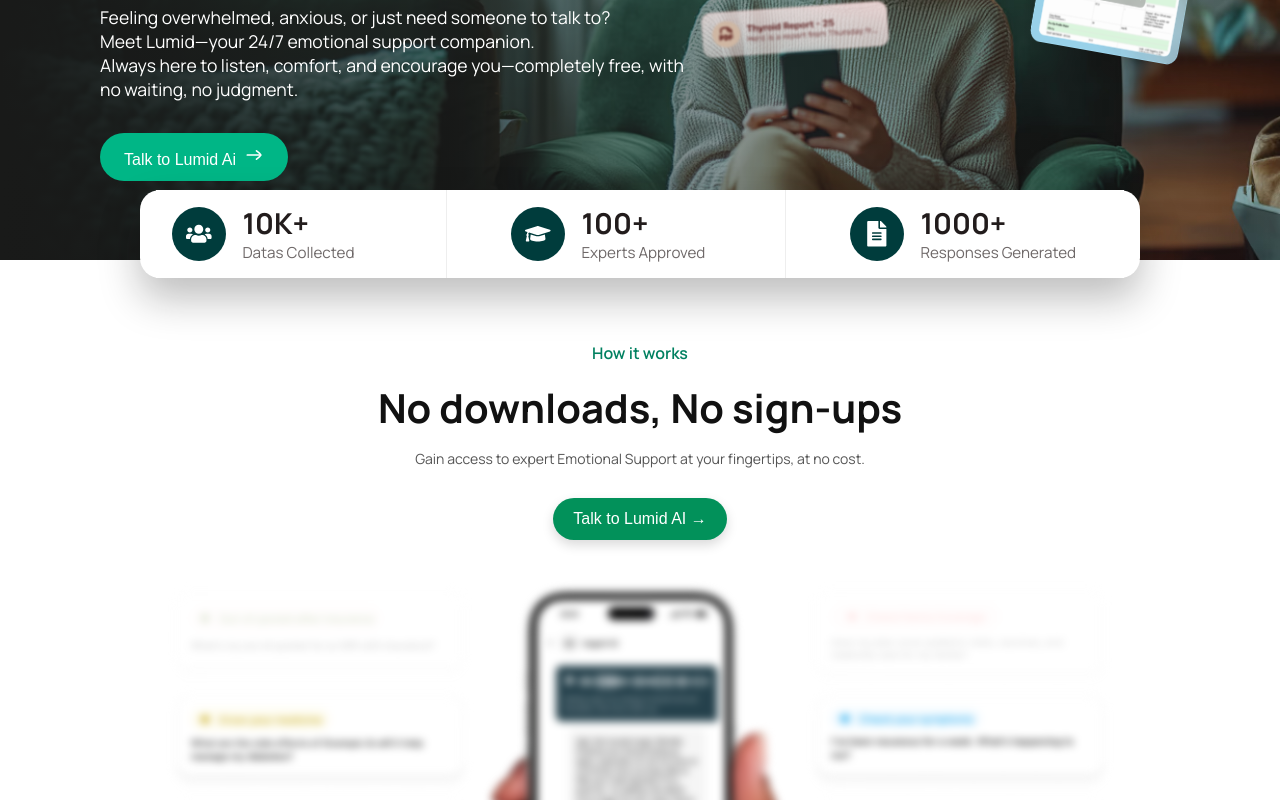
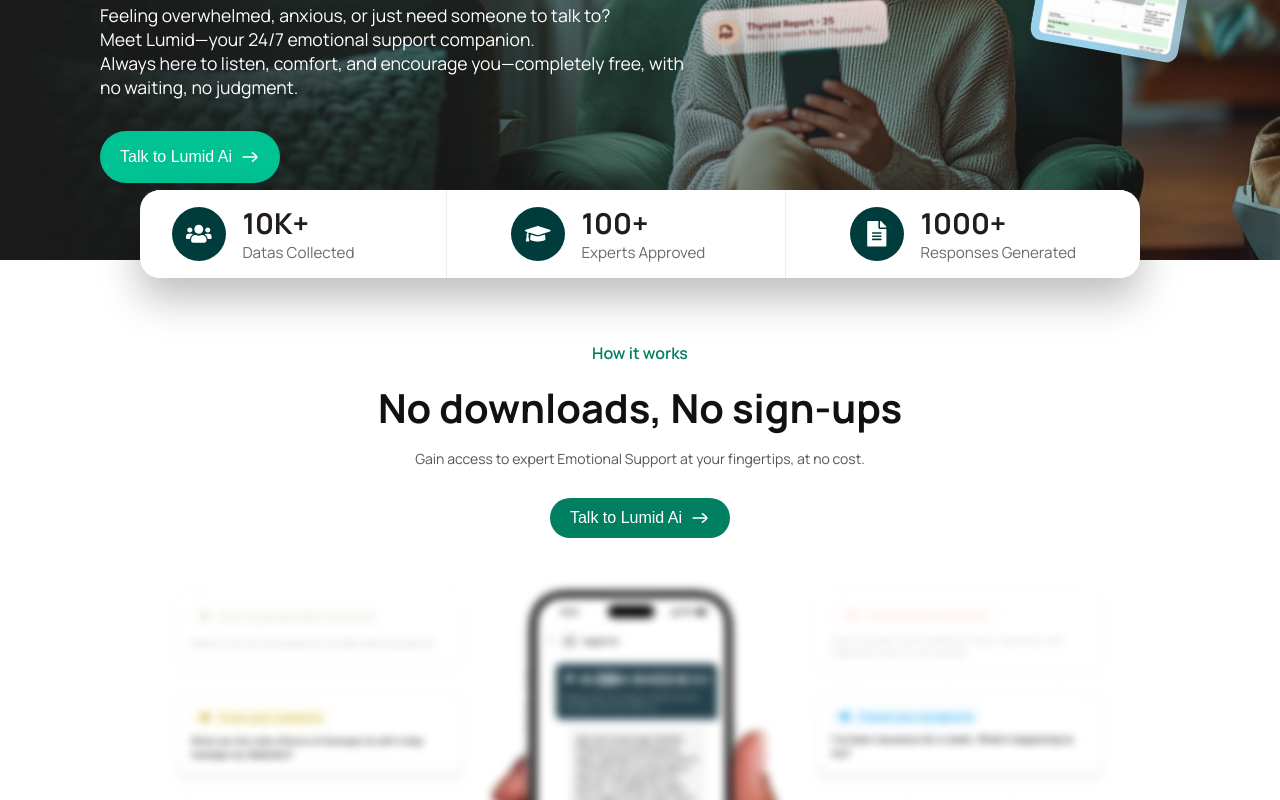
Before and after one commit to riyan-hx/lumid-chatbot-landingpage, a React (Create React App) app: page / in a window 1280 px wide. Shown: the part 460-1260 px from the top of the page. Built offline with nearby package versions, Linux system fonts and the light colour scheme.

Commit message:
Connection to chatbot

```diff
--- a/src/components/Navbar.jsx
+++ b/src/components/Navbar.jsx
@@ -51,11 +51,11 @@ const Navbar = () => {
           <li><a href="#about" onClick={() => setIsOpen(false)}>About</a></li>
           <li><a href="#contact" onClick={() => setIsOpen(false)}>Contact</a></li>
           <li className="mobile-cta">
-            <button className="talk-button">Talk to Lumid Ai</button>
+            <button className="talk-button" onClick={() => window.location.href = 'https://lumidai.in'}>Talk to Lumid Ai</button>
           </li>
         </ul>
 
-        <button className="talk-button desktop-only">Talk to Lumid Ai</button>
+        <button className="talk-button desktop-only" onClick={() => window.location.href = 'https://lumidai.in'}>Talk to Lumid Ai</button>
 
         {isMobile && (
           <div className="hamburger" onClick={toggleMenu}>
--- a/src/sections/BenchMarks.jsx
+++ b/src/sections/BenchMarks.jsx
@@ -13,7 +13,7 @@ export default function BenchMarks() {
       Lumid isn’t built for diagnoses. It’s built to understand how you feel, offer comfort, and be there when no one else is.
       </p>
 
-      <button className="report-button">Get Started</button>
+      <button className="report-button" onClick={() => window.location.href = 'https://lumidai.in'}>Get Started</button>
 
       <div className="features">
         <div className="feature-cards">
--- a/src/sections/FAQ.jsx
+++ b/src/sections/FAQ.jsx
@@ -88,7 +88,7 @@ export default function FAQ() {
       <div className="chat-section">
         <h2>Take Control of your Health Today</h2>
         <p>Chat with August on WhatsApp and start your journey to smarter health.</p>
-        <button className="whatsapp-btn">Start Chatting on Whatsapp →</button>
+        <button className="whatsapp-btn" onClick={() => window.location.href = 'https://lumidai.in'}>Start Chatting on Whatsapp →</button>
 
         <div className="chat-window">
           <div className="chat-header">
--- a/src/sections/Footer.jsx
+++ b/src/sections/Footer.jsx
@@ -22,11 +22,11 @@ export default function Footer() {
           <div className="quick-links">
             <p>• Quick Links</p>
             <div className="link-buttons">
-              <button>Talk to Lumid AI</button>
+              <button onClick={() => window.location.href = 'https://lumidai.in'}>Talk to Lumid AI</button>
               <button>Library</button>
-              <button>About</button>
+              <button onClick={() => window.location.href = 'https://lumid.in'}>About</button>
               <button>Contact</button>
-              <button>Lumid.in</button>
+              <button onClick={() => window.location.href = 'https://lumid.in'}>Lumid.in</button>
             </div>
           </div>
         </div>
@@ -49,7 +49,7 @@ export default function Footer() {
       </div>
 
       <div className="footer-logo">
-        <span className="logo-large"><span className="logo-main">Lumidai</span><span className="logo-ai">.in</span></span>
+        <span className="logo-large"><span className="logo-main" onClick={() => window.location.href = 'https://lumidai.in'}>Lumidai</span><span className="logo-ai">.in</span></span>
         <p className="copyright">© 2025 Lumid AI. All Rights Reserved.</p>
       </div>
     </footer>
--- a/src/sections/HeroSection.jsx
+++ b/src/sections/HeroSection.jsx
@@ -50,26 +50,49 @@ const HeroSection = () => {
         Feeling overwhelmed, anxious, or just need someone to talk to?<br /> Meet Lumid—your 24/7 emotional support companion. <br /> Always here to listen, comfort, and encourage you—completely free, with no waiting, no judgment.
 
         </p>
-        <button className="cta-btn">
+        <button
+          className="cta-btn"
+          onClick={() => window.location.href = 'https://lumidai.in'}
+          style={{
+            display: 'inline-flex',
+            alignItems: 'center',
+            justifyContent: 'center',
+            gap: '8px', // space between text and icon
+            padding: '16px 20px',
+            borderRadius: '999px', // pill shape
+            backgroundColor: '#00C293',
+            color: '#ffffff',
+            fontWeight: '500',
+            fontSize: '16px',
+            border: 'none',
+            cursor: 'pointer',
+          }}
+        >
           Talk to Lumid Ai
-          <svg xmlns="http://www.w3.org/2000/svg"
+          <svg
+            xmlns="http://www.w3.org/2000/svg"
             viewBox="0 0 24 24"
             width="20"
             height="20"
             fill="none"
-              style={{ marginLeft: '8px' }}>
-            <path d="M20.0001 11.9998L4.00012 11.9998"
+          >
+            <path
+              d="M20.0001 11.9998L4.00012 11.9998"
               stroke="#ffffff"
               strokeWidth="2"
               strokeLinecap="round"
-                  strokeLinejoin="round" />
-            <path d="M15.0003 17C15.0003 17 20.0002 13.3176 20.0002 12C20.0002 10.6824 15.0002 7 15.0002 7"
+              strokeLinejoin="round"
+            />
+            <path
+              d="M15.0003 17C15.0003 17 20.0002 13.3176 20.0002 12C20.0002 10.6824 15.0002 7 15.0002 7"
               stroke="#ffffff"
               strokeWidth="2"
               strokeLinecap="round"
-                  strokeLinejoin="round" />
+              strokeLinejoin="round"
+            />
           </svg>
         </button>
+
 
 
         </div>
--- a/src/sections/HowItWorks.jsx
+++ b/src/sections/HowItWorks.jsx
@@ -21,7 +21,49 @@ const HowItWorks = () => {
       <p className="description">
         Gain access to expert Emotional Support at your fingertips, at no cost.
       </p>
-      <button className="cta-button">Talk to Lumid AI →</button>
+      <button
+        className="cta-btn"
+        onClick={() => window.location.href = 'https://lumidai.in'}
+        style={{
+          display: 'inline-flex',
+          alignItems: 'center',
+          justifyContent: 'center',
+          gap: '8px', // space between text and icon
+          padding: '10px 20px',
+          borderRadius: '999px', // pill shape
+          backgroundColor: '#008060',
+          color: '#ffffff',
+          fontWeight: '500',
+          fontSize: '16px',
+          border: 'none',
+          cursor: 'pointer',
+        }}
+      >
+        Talk to Lumid Ai
+        <svg
+          xmlns="http://www.w3.org/2000/svg"
+          viewBox="0 0 24 24"
+          width="20"
+          height="20"
+          fill="none"
+        >
+          <path
+            d="M20.0001 11.9998L4.00012 11.9998"
+            stroke="#ffffff"
+            strokeWidth="2"
+            strokeLinecap="round"
+            strokeLinejoin="round"
+          />
+          <path
+            d="M15.0003 17C15.0003 17 20.0002 13.3176 20.0002 12C20.0002 10.6824 15.0002 7 15.0002 7"
+            stroke="#ffffff"
+            strokeWidth="2"
+            strokeLinecap="round"
+            strokeLinejoin="round"
+          />
+        </svg>
+      </button>
+
 
       <div className="phone-image-container">
         <div className="featureCards">
--- a/src/sections/UseCases.jsx
+++ b/src/sections/UseCases.jsx
@@ -188,7 +188,48 @@ export default function UseCases() {
         ))}
       </div>
 
-      <button className="cta-button">Talk to Lumid AI →</button>
+      <button
+        className="cta-btn"
+        onClick={() => window.location.href = 'https://lumidai.in'}
+        style={{
+          display: 'inline-flex',
+          alignItems: 'center',
+          justifyContent: 'center',
+          gap: '8px', // space between text and icon
+          padding: '10px 20px',
+          borderRadius: '999px', // pill shape
+          backgroundColor: '#008060',
+          color: '#ffffff',
+          fontWeight: '500',
+          fontSize: '16px',
+          border: 'none',
+          cursor: 'pointer',
+        }}
+      >
+        Talk to Lumid Ai
+        <svg
+          xmlns="http://www.w3.org/2000/svg"
+          viewBox="0 0 24 24"
+          width="20"
+          height="20"
+          fill="none"
+        >
+          <path
+            d="M20.0001 11.9998L4.00012 11.9998"
+            stroke="#ffffff"
+            strokeWidth="2"
+            strokeLinecap="round"
+            strokeLinejoin="round"
+          />
+          <path
+            d="M15.0003 17C15.0003 17 20.0002 13.3176 20.0002 12C20.0002 10.6824 15.0002 7 15.0002 7"
+            stroke="#ffffff"
+            strokeWidth="2"
+            strokeLinecap="round"
+            strokeLinejoin="round"
+          />
+        </svg>
+      </button>
     </section>
   );
 }
```
Lines whose indentation alone changed are shown as unchanged.
